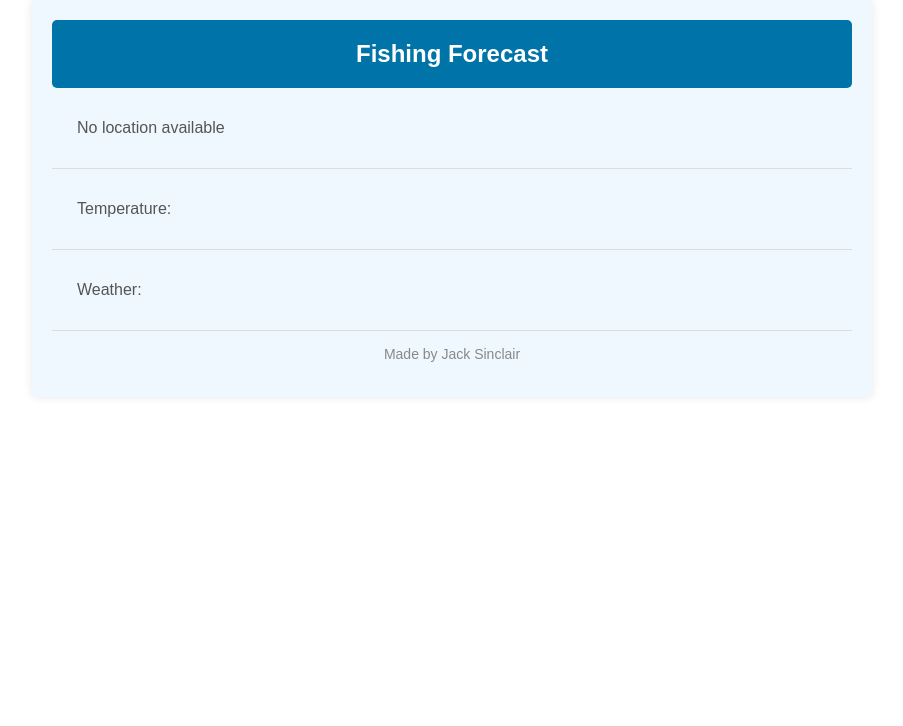
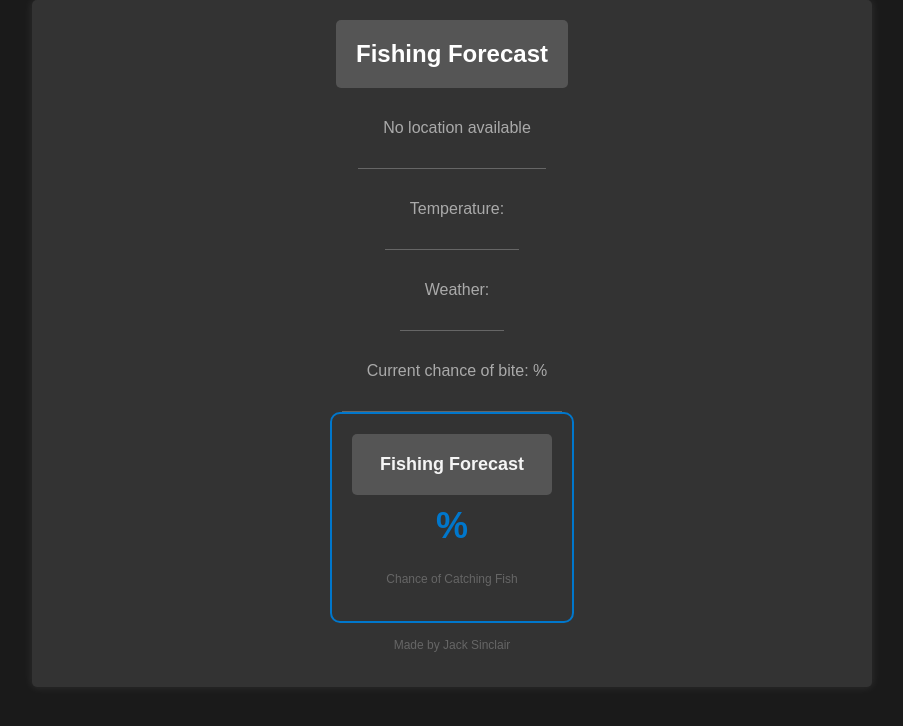
Before and after one commit to TheJackSinclair/Fish-App, a React (Create React App) app: page / in a window 1280 px wide. Shown: the top 726 px of the page, without its empty margins (188-1091 px from the left). Built offline with nearby package versions, Linux system fonts and the light colour scheme; no server answers.

Commit message:
Updated styling, added chance

```diff
--- a/src/App.css
+++ b/src/App.css
@@ -1,17 +1,25 @@
+body {
+  margin: 0;
+  padding: 0;
+  background-color: #1a1a1a; /* Dark grey background */
+  color: #f5f5f5; /* Light grey text color */
+}
 
 .container {
   font-family: 'Arial', sans-serif;
-  background-color: #f0f8ff;
-  color: #333;
+  background-color: #333;
+  color: #f5f5f5;
   max-width: 800px;
   margin: 0 auto;
   padding: 20px;
   border-radius: 5px;
-  box-shadow: 0px 0px 10px rgba(0, 0, 0, 0.1);
+  box-shadow: 0px 0px 10px rgba(255, 255, 255, 0.1);
+  display: grid;
+  place-items: center;
 }
 
 .header {
-  background-color: #0073a8;
+  background-color: #555;
   padding: 20px;
   border-radius: 5px;
   text-align: center;
@@ -27,7 +35,7 @@
   display: flex;
   align-items: center;
   padding: 15px;
-  border-bottom: 1px solid #ddd;
+  border-bottom: 1px solid #666;
 }
 
 .locationContainer p, .weatherContainer p {
@@ -35,7 +43,7 @@
 }
 
 .locationText, .tempText, .weatherText {
-  color: #555;
+  color: #aaa;
   font-size: 16px;
 }
 
@@ -43,7 +51,7 @@
   text-align: center;
   padding: 15px;
   font-size: 14px;
-  color: #888;
+  color: #666;
 }
 
 .footerText {
@@ -54,3 +62,30 @@
 .fa-map-marker, .fa-baw, .fa-sun-o {
   font-size: 18px;
 }
+
+.fish-chance-box {
+  width: 200px;
+  border: 2px solid #0077cc;
+  border-radius: 10px;
+  padding: 20px;
+  text-align: center;
+  font-family: Arial, sans-serif;
+  color: #f5f5f5;
+}
+
+.header {
+  font-size: 18px;
+  font-weight: bold;
+}
+
+.percentage-display {
+  font-size: 36px;
+  font-weight: bold;
+  color: #0077cc;
+  margin: 10px 0;
+}
+
+.footer {
+  font-size: 12px;
+  color: #666;
+}
--- a/src/App.js
+++ b/src/App.js
@@ -1,17 +1,21 @@
 import { useState, useEffect } from 'react';
 import './App.css';
-import {FontAwesomeIcon} from "@fortawesome/react-fontawesome";
-import {getWeather, getTemperatureIcon} from "./weather";
+
+import {getWeather} from "./weather";
+import {fishing_forecast} from "./FishFormula";
 
 function App() {
     const [location, setLocation] = useState(null);
     const [temperature, setTemperature] = useState(null);
     const [description, setDescription] = useState(null);
+    const [forecast, setForecast] = useState(null);
 
     useEffect(() => {
         navigator.geolocation.getCurrentPosition((position) => {
             const lat = position.coords.latitude;
             const lon = position.coords.longitude;
+
+
 
             getWeather(lat, lon)
                 .then((weather) => {
@@ -21,6 +25,11 @@ function App() {
                         setDescription(weather.description);
                     }
                 });
+
+            fishing_forecast()
+                .then(percentage => setForecast(percentage))
+                .catch(error => console.error('Error fetching forecast:', error));
+
 
         });
     }, []);
@@ -33,7 +42,7 @@ function App() {
             </header>
 
             <div className="locationContainer">
-                <FontAwesomeIcon name="map-marker" size={'sm'} color="#000"/>
+
                 {location ? (
                     <p className="locationText">Location: {location}</p>
                 ) : (
@@ -42,13 +51,26 @@ function App() {
             </div>
 
             <div className="weatherContainer">
-                <FontAwesomeIcon name={getTemperatureIcon(temperature)} size={'sm'} color="#f0c30f"/>
+
                 <p className="tempText">Temperature: {temperature}</p>
             </div>
 
             <div className="weatherContainer">
-                <FontAwesomeIcon name="sun-o" size={'sm'} color="#f0c30f"/>
+
                 <p className="weatherText">Weather: {description}</p>
+            </div>
+
+            <div className="weatherContainer">
+
+                <p className="weatherText">Current chance of bite: {forecast}%</p>
+            </div>
+
+            <div className="fish-chance-box">
+                <div className="header">Fishing Forecast</div>
+                <div className="percentage-display">
+                    {forecast}%
+                </div>
+                <div className="footer">Chance of Catching Fish</div>
             </div>
 
             <footer className="footer">
--- a/src/FishFormula.js
+++ b/src/FishFormula.js
@@ -1,4 +1,73 @@
-function fishing_forecast(weather, tide, time_of_day, season, water_temperature, moon_phase, barometric_pressure) {
+import axios from "axios";
+
+
+const API_KEY = '211f1a1ffd69b587bde82333d98cb151';
+
+// Define optimal temperatures and seasons for the species you're targeting
+const optimal_seasons = ['spring', 'summer']; // Example
+const IDEAL_PRESSURE = 1015;
+
+function getWeather() {
+    return new Promise((resolve, reject) => {
+        navigator.geolocation.getCurrentPosition((position) => {
+            const lat = position.coords.latitude;
+            const lon = position.coords.longitude;
+            axios.get(`http://api.openweathermap.org/data/2.5/weather?lat=${lat}&lon=${lon}&appid=${API_KEY}`)
+                .then(response => {
+                    resolve({
+                        weathertype: response.data.weather[0].main.toLowerCase(),
+                        rain_intensity: response.data.rain ? 'light' : 'none', // You'll need to adjust this logic
+                        barometric_pressure: response.data.main.pressure // Interpretation required
+                    });
+                })
+                .catch(error => reject(error)); // Make sure to handle errors
+        }, (error) => reject(error)); // Handle geolocation errors
+    });
+}
+
+function getTimeOfDay() {
+    const hour = new Date().getHours();
+    if (hour < 6) return 'early_morning';
+    if (hour < 10) return 'mid_morning';
+    if (hour < 14) return 'early_afternoon';
+    return 'late_afternoon';
+}
+
+function getSeason() {
+    const month = new Date().getMonth();
+    if (month < 2 || month === 11) return 'winter';
+    if (month < 5) return 'spring';
+    if (month < 8) return 'summer';
+    return 'fall';
+}
+
+function getWaterTemperature() {
+    // Replace with an actual API request or other method
+    return Promise.resolve(20); // Example
+}
+
+function getMoonPhase() {
+    // Simplified logic; you might want to replace this with an accurate method
+    const dayOfMoonCycle = (new Date().getTime() / (29.53 * 24 * 60 * 60 * 1000)) % 1;
+    if (dayOfMoonCycle < 0.03 || dayOfMoonCycle > 0.97) return 'new';
+    if (dayOfMoonCycle < 0.5) return 'full';
+    return 'other';
+}
+
+export function fishing_forecast() {
+    return new Promise((resolve, reject) => {
+        Promise.all([
+            getWeather(),
+            getWaterTemperature()
+        ]).then(([weatherData, water_temperature]) => {
+        const weather = weatherData.weather;
+        const rain_intensity = weatherData.rain_intensity; // Based on your logic to determine intensity
+        const barometric_pressure = weatherData.barometric_pressure; // Interpretation required
+
+        const time_of_day = getTimeOfDay();
+        const season = getSeason();
+        const moon_phase = getMoonPhase();
+
         var score = 0;
 
         // Weather conditions
@@ -10,14 +79,6 @@ function fishing_forecast(weather, tide, time_of_day, season, water_temperature,
             score -= 10;
         }
 
-    // Tide
-    if (tide === 'rising' || tide === 'falling') {
-        score += 25;
-    } else if (tide === 'high') {
-        score += 15;
-    } else if (tide === 'low') {
-        score += 5;
-    }
 
         // Time of day
         if (time_of_day === 'early_morning' || time_of_day === 'late_afternoon') {
@@ -32,25 +93,39 @@ function fishing_forecast(weather, tide, time_of_day, season, water_temperature,
         }
 
         // Water temperature
-    if (optimal_temperature - 2 < water_temperature && water_temperature < optimal_temperature + 2) {
+        if (water_temperature >= 5 && water_temperature <= 13) {
             score += 30;
-    } else if (optimal_temperature - 5 < water_temperature && water_temperature < optimal_temperature + 5) {
+        } else {
             score += 15;
         }
 
         // Moon phase
-    if (moon_phase === 'full' || moon_phase === 'new') {
-        score += 10;
+        if (moon_phase === 'full') {
+            score += 30; // More optimal for mackerel
+        } else if (moon_phase === 'new') {
+            score += 20; // Still good, but less so than the full moon
         }
 
-    // Barometric Pressure
-    if (barometric_pressure === 'stable') {
+
+        if (barometric_pressure < 1000) {
+            score -= 5;
+        } else if (barometric_pressure > 1030) {
+            score -= 5;
+        } else if (barometric_pressure >= 1000 && barometric_pressure < 1010) {
+            score += 0;
+        } else if (barometric_pressure >= 1010 && barometric_pressure < 1020) {
+            score += 10;
+        } else if (barometric_pressure >= 1020 && barometric_pressure < 1030) {
+            score += 15;
+        } else if (barometric_pressure === IDEAL_PRESSURE) {
             score += 20;
-    } else if (barometric_pressure === 'slightly_falling') {
-        score += 10;
-    } else if (barometric_pressure === 'drastically_falling' || barometric_pressure === 'drastically_rising') {
-        score -= 15;
         }
 
-    return score;
+            const maxScore = 160;
+            const percentage = (score / maxScore) * 100;
+
+            resolve(percentage);
+        })
+            .catch(error => reject(error));
+    });
 }
```
Lines whose indentation alone changed are shown as unchanged.
